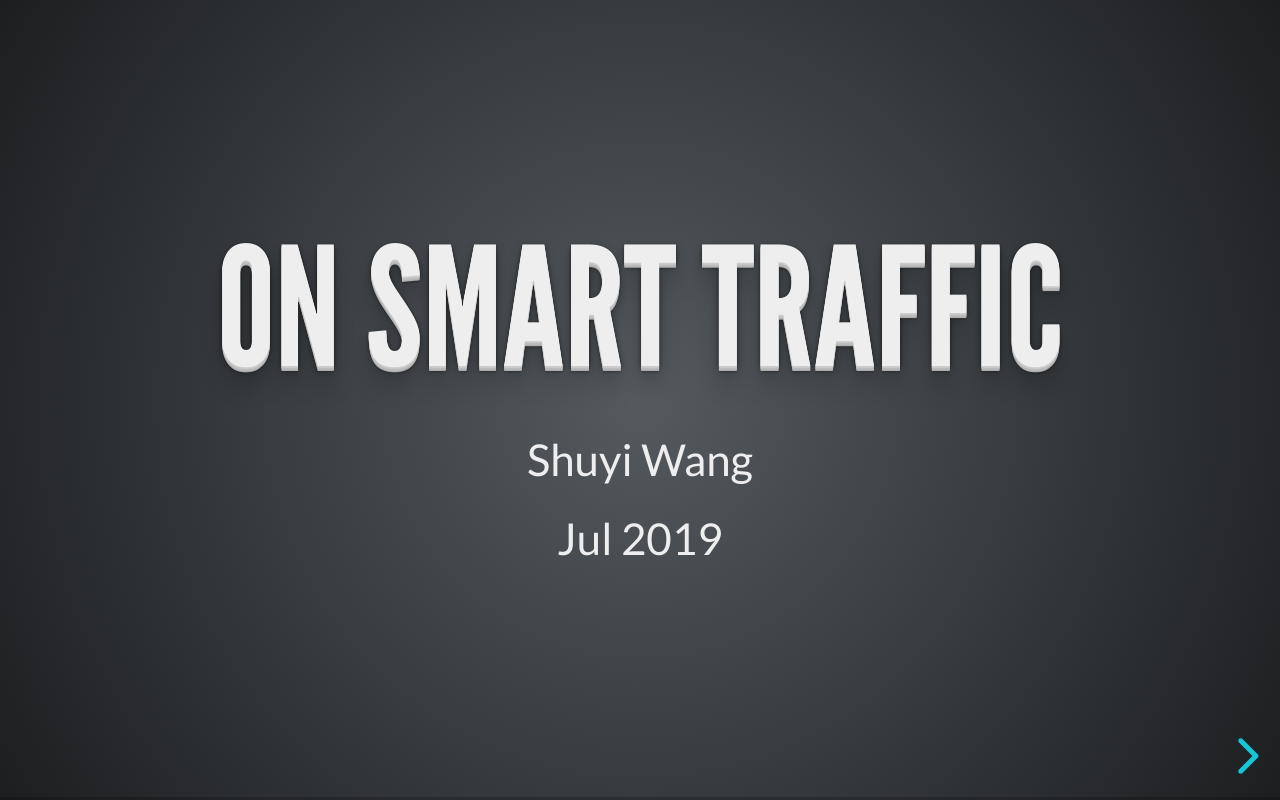
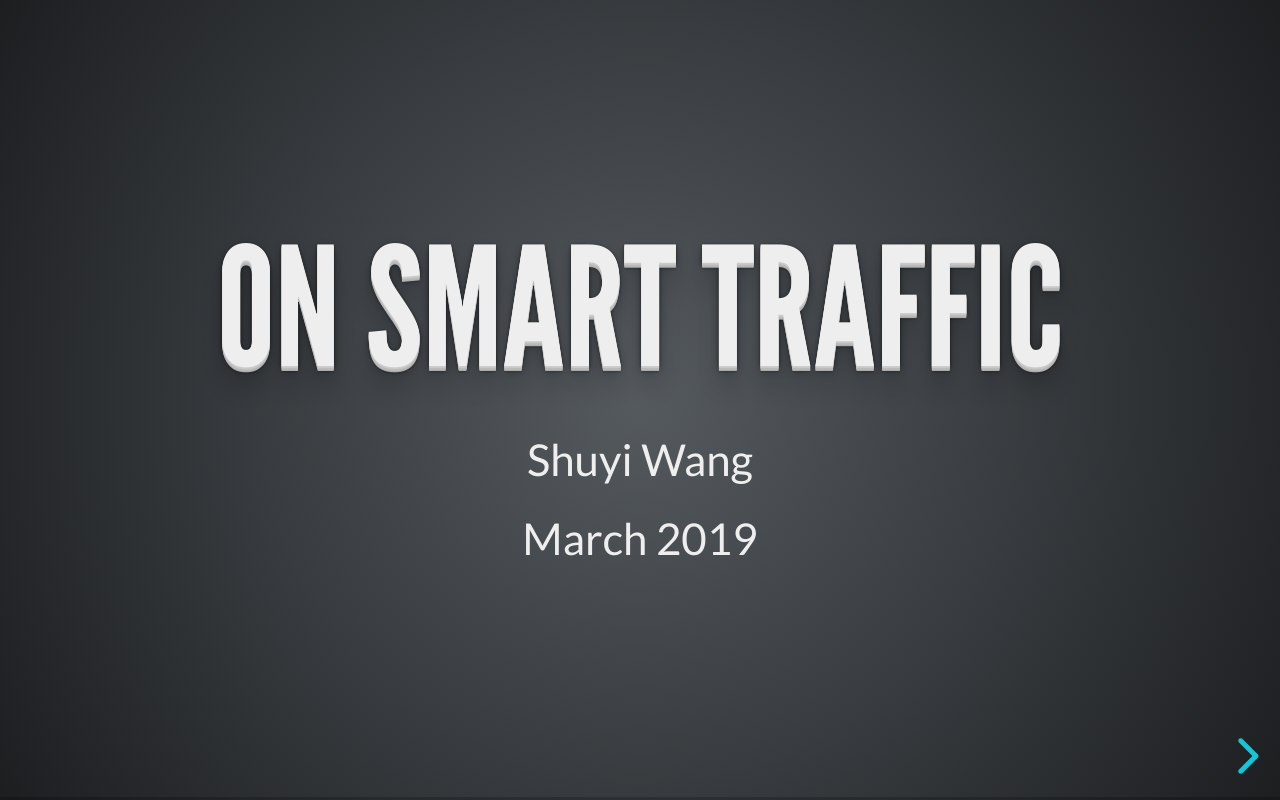
Before and after one commit to wshuyi/public_slides, a plain HTML site: page on-smart-traffic.html in a window 1280 px wide. Drawn offline with Linux system fonts and the light colour scheme.

Commit message:
date corrected

```diff
--- a/on-smart-traffic.html
+++ b/on-smart-traffic.html
@@ -36,7 +36,7 @@
 <section id="title-slide">
   <h1 class="title">On Smart Traffic</h1>
   <p class="author">Shuyi Wang</p>
-  <p class="date">Jul 2019</p>
+  <p class="date">March 2019</p>
 </section>
 
 <section><section id="intro" class="title-slide slide level1"><h1>Intro</h1></section><section id="task" class="slide level2">
```
Also changed, not shown: privacy-policy-annotation-classification-with-ulmfit.html (+1 -1 lines).
